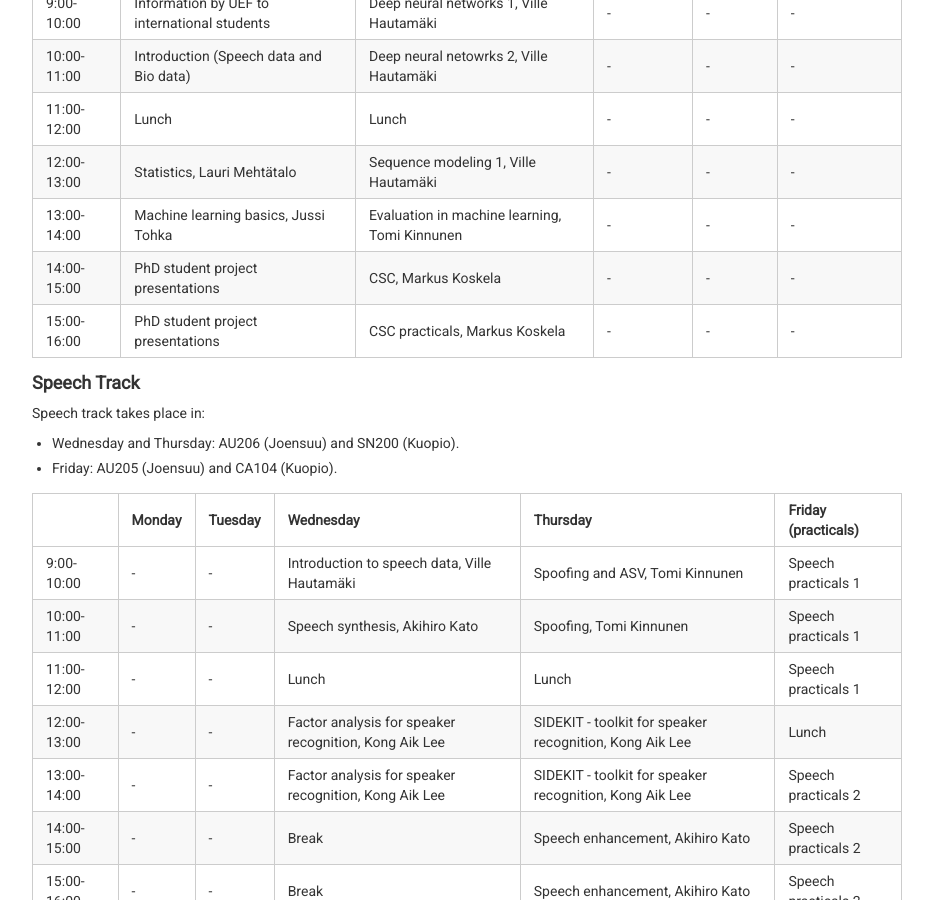
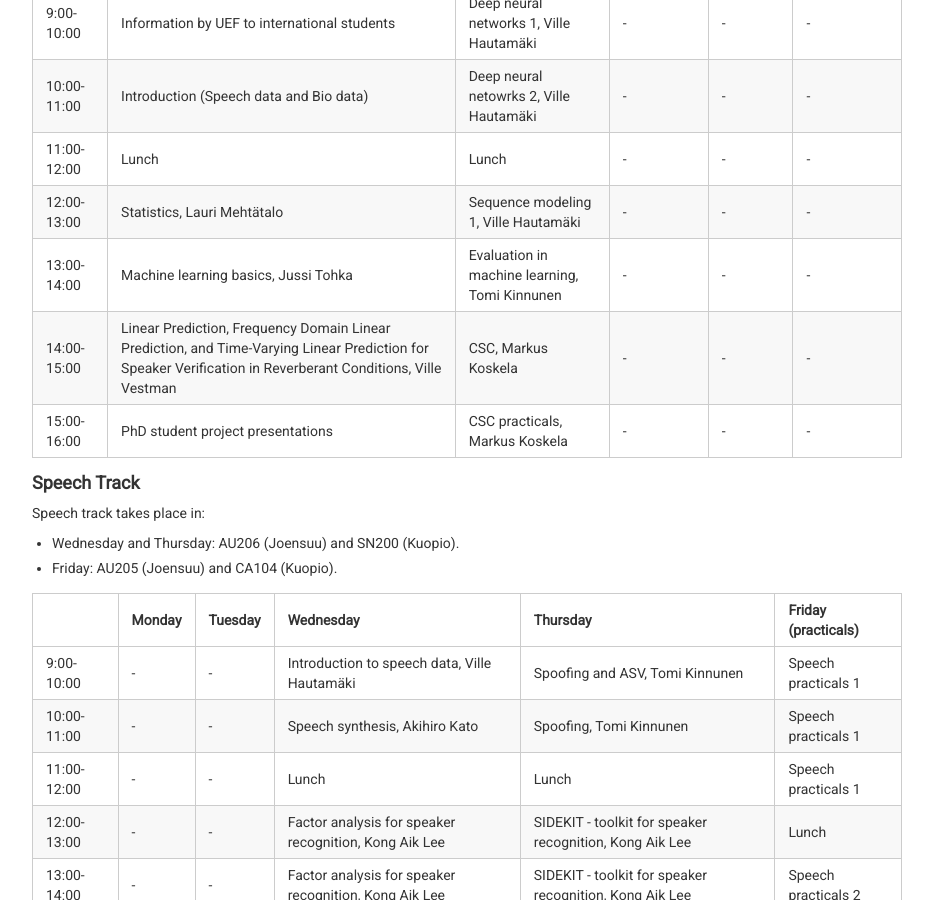
Before and after one commit to abrahamwoubie/Summer_School_RL, a Jekyll site: the page built from schedule.md, in a window 1280 px wide and 900 px high, scrolled down 546 px. Shown: the whole window, without its empty margins (173-1106 px from the left). Built offline with Jekyll 4.4.1, drawn with Linux system fonts in a browser that asks for light colours; nearby versions of some CDN libraries.

```diff
--- a/schedule.md
+++ b/schedule.md
@@ -22,7 +22,7 @@ All lectures of Monday and Tuesday take place in AU206 (Joensuu) and SN200 (Kuop
 11:00-12:00 | Lunch                                        | Lunch                                         | - | - | -
 12:00-13:00 | Statistics, Lauri Mehtätalo                  | Sequence modeling 1, Ville Hautamäki          | - | - | -
 13:00-14:00 | Machine learning basics, Jussi Tohka         | Evaluation in machine learning, Tomi Kinnunen | - | - | -
-14:00-15:00 | PhD student project presentations            | CSC, Markus Koskela                           | - | - | -
+14:00-15:00 | Linear Prediction, Frequency Domain Linear Prediction, and Time-Varying Linear Prediction for Speaker Verification in Reverberant Conditions, Ville Vestman | CSC, Markus Koskela                           | - | - | -
 15:00-16:00 | PhD student project presentations            | CSC practicals, Markus Koskela                | - | - | -
 
 #### **Speech Track**
```
